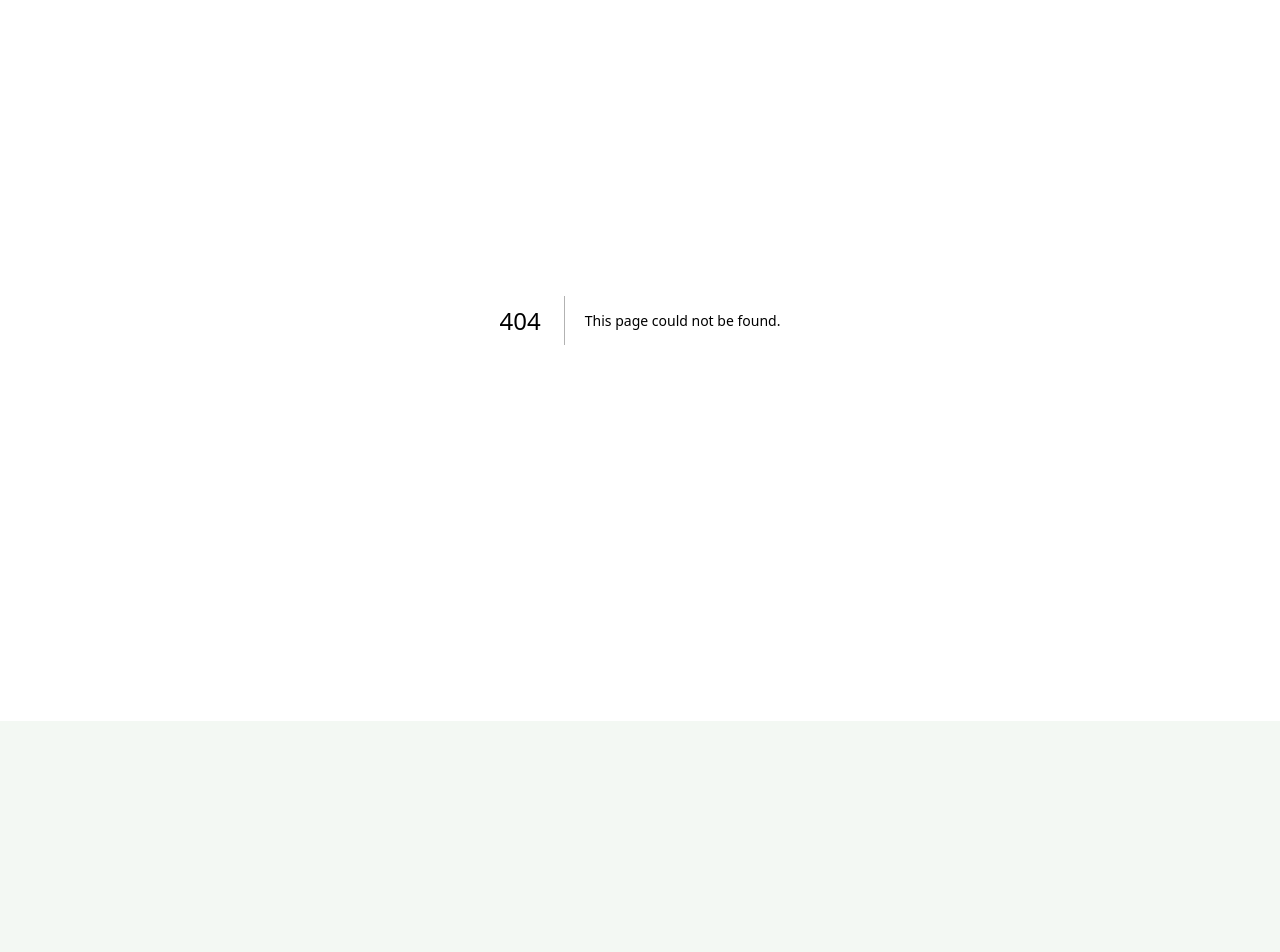
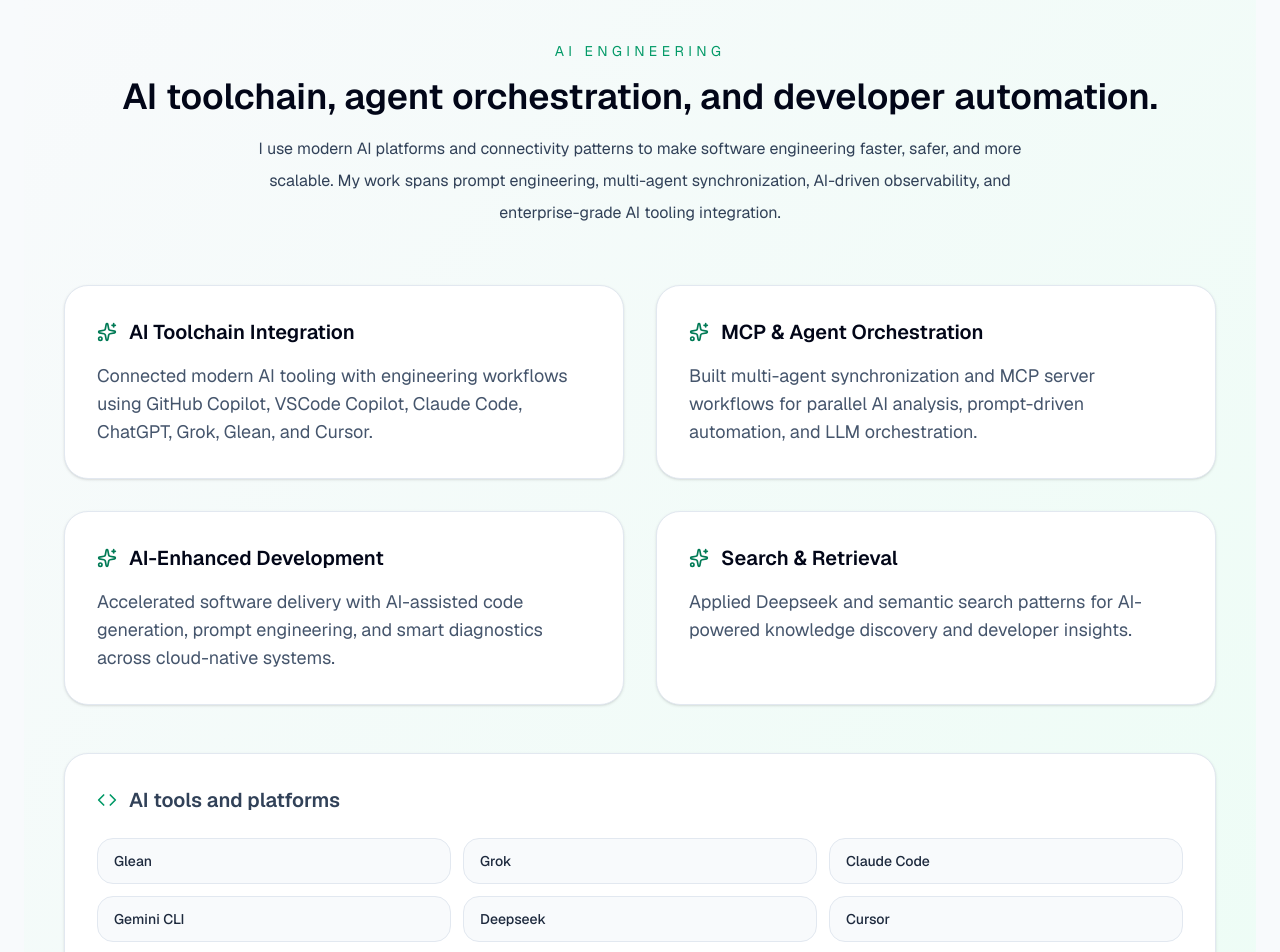
Before and after one commit to alialameedi/ali-alameedi-portfolio, a Next.js app: page /ai in a window 1280 px wide. Before the commit this address had no page. Shown: the part 160-1112 px from the top of the page. Before the commit the page ends 881 px from the top, so only its background shows below. Built offline with nearby package versions, Linux system fonts and the light colour scheme.

Commit message:
Add keywords + support for descriptions; better scraper parsing; add AI capabilities + experience

```diff
--- /dev/null
+++ b/src/app/ai/page.tsx
@@ -0,0 +1,9 @@
+import { AI } from '../../components/sections/AI';
+
+export default function AIPage() {
+  return (
+    <main className="min-h-screen bg-slate-50 px-6 py-10">
+      <AI />
+    </main>
+  );
+}
--- a/src/app/layout.tsx
+++ b/src/app/layout.tsx
@@ -1,7 +1,10 @@
+import Script from 'next/script';
 import type { Metadata } from 'next';
 import { Geist, Geist_Mono } from 'next/font/google';
 import './globals.css';
 import { TopNav } from '../components/TopNav';
+
+const BASE_URL = 'https://ali-alameedi-portfolio.pages.dev';
 
 const geistSans = Geist({
   variable: '--font-geist-sans',
@@ -15,22 +18,63 @@
 
 export const metadata: Metadata = {
   title: 'Ali Alameedi | Software Engineer Portfolio',
-  description: 'Software Engineer specializing in Java, cloud platforms, distributed systems, and AI-driven development. I design and build scalable backend systems, developer tools, and enterprise platforms that improve reliability, performance, and developer productivity.',
-  keywords: ['Ali Alameedi', 'HPC', 'distributed systems', 'AI engineering', 'platform engineering', 'cloud infrastructure', 'Java', 'Spring Boot', 'React', 'TypeScript'],
+  description: 'Software Engineer specializing in Java, Spring Boot, cloud platforms (Azure, AWS), distributed systems, microservices, backend architecture, platform engineering, and AI-enabled tooling. I build reliable enterprise systems, APIs, cloud-native services, and AI-driven engineering workflows that scale.',
+  keywords: [
+    'Ali Alameedi',
+    'Software Engineer',
+    'Java',
+    'Spring Boot',
+    'Cloud Computing',
+    'Azure',
+    'AWS',
+    'Distributed Systems',
+    'Microservices',
+    'API Design',
+    'Backend Engineering',
+    'Platform Engineering',
+    'DevOps',
+    'CI/CD',
+    'Enterprise Architecture',
+    'High Availability',
+    'Reliability Engineering',
+    'AI Engineering',
+    'Prompt Engineering',
+    'Multi-Agent Systems',
+    'Agent Synchronization',
+    'Multi-Agent Analysis',
+    'Parallel AI Workflows',
+    'MCP Server',
+    'MCP Orchestration',
+    'LLM Orchestration',
+    'AI Ops',
+    'AI Toolchain Integration',
+    'Cursor',
+    'Glean',
+    'ChatGPT',
+    'Grok',
+    'Claude Code',
+    'Gemini CLI',
+    'Deepseek',
+    'VSCode Copilot',
+    'GitHub Copilot',
+    'LLM',
+    'AI Tooling',
+    'AI Automation',
+  ],
   authors: [{ name: 'Ali Alameedi' }],
-  metadataBase: new URL('https://ali-alameedi-portfolio.pages.dev'),
+  metadataBase: new URL(BASE_URL),
   alternates: {
-    canonical: '/',
+    canonical: BASE_URL,
   },
   openGraph: {
     title: 'Ali Alameedi | Software Engineer',
-    description: 'Software Engineer specializing in Java, cloud platforms, distributed systems, and AI-driven development. I design and build scalable backend systems, developer tools, and enterprise platforms that improve reliability, performance, and developer productivity.',
-    url: 'https://ali-alameedi-portfolio.pages.dev/',
+    description: 'Software Engineer specializing in Java, Spring Boot, cloud platforms (Azure, AWS), distributed systems, microservices, platform engineering, and AI-enabled developer workflows.',
+    url: BASE_URL,
     siteName: 'Ali Alameedi Portfolio',
     type: 'website',
     images: [
       {
-        url: 'https://ali-alameedi-portfolio.pages.dev/og-preview.png',
+        url: `${BASE_URL}/og-preview.png`,
         width: 1200,
         height: 630,
         alt: 'Ali Alameedi Portfolio Preview',
@@ -40,9 +84,66 @@
   twitter: {
     card: 'summary_large_image',
     title: 'Ali Alameedi | Software Engineer',
-    description: 'Software Engineer specializing in Java, cloud platforms, distributed systems, and AI-driven development. I design and build scalable backend systems, developer tools, and enterprise platforms that improve reliability, performance, and developer productivity.',
-    images: ['https://ali-alameedi-portfolio.pages.dev/og-preview.png'],
+    description: 'Software Engineer specializing in Java, Spring Boot, cloud platforms (Azure, AWS), distributed systems, microservices, platform engineering, and AI-enabled developer workflows.',
+    images: [`${BASE_URL}/og-preview.png`],
   },
+};
+
+const identityGraph = {
+  '@context': 'https://schema.org',
+  '@type': 'Person',
+  name: 'Ali Alameedi',
+  jobTitle: 'Software Engineer',
+  description:
+    'Software Engineer specializing in Java, Spring Boot, cloud platforms (Azure, AWS), distributed systems, microservices, backend architecture, platform engineering, and AI-enabled tooling for developer productivity.',
+  url: BASE_URL,
+  image: `${BASE_URL}/og-preview.png`,
+  worksFor: {
+    '@type': 'Organization',
+    name: 'Software Engineering and Platform Systems',
+  },
+  sameAs: [
+    'https://github.com/alialameedi',
+    'https://www.linkedin.com/in/ali-alameedi',
+  ],
+  knowsAbout: [
+    'Java',
+    'Spring Boot',
+    'Cloud Computing',
+    'Azure',
+    'AWS',
+    'Distributed Systems',
+    'Microservices',
+    'API Design',
+    'Backend Engineering',
+    'Platform Engineering',
+    'DevOps',
+    'CI/CD',
+    'Enterprise Architecture',
+    'High Availability Systems',
+    'Reliability Engineering',
+    'AI Engineering',
+    'Prompt Engineering',
+    'Agent Synchronization',
+    'Multi-Agent Analysis',
+    'Parallel AI Workflows',
+    'MCP Server',
+    'MCP Orchestration',
+    'LLM Orchestration',
+    'AI Ops',
+    'AI Toolchain Integration',
+    'Cursor',
+    'Glean',
+    'ChatGPT',
+    'Grok',
+    'Claude Code',
+    'Gemini CLI',
+    'Deepseek',
+    'VSCode Copilot',
+    'GitHub Copilot',
+    'LLM Tooling',
+    'AI Tooling',
+  ],
 };
 
 export default function RootLayout({
@@ -53,6 +154,13 @@
   return (
     <html lang="en" data-scroll-behavior="smooth" className={`${geistSans.variable} ${geistMono.variable} h-full antialiased`}>
       <body className="min-h-full bg-slate-50 text-slate-950">
+        <Script
+          id="person-schema"
+          type="application/ld+json"
+          dangerouslySetInnerHTML={{
+            __html: JSON.stringify(identityGraph),
+          }}
+        />
         <TopNav />
         <main className="min-h-[calc(100vh-72px)]">{children}</main>
       </body>
--- a/src/components/TopNav.tsx
+++ b/src/components/TopNav.tsx
@@ -6,6 +6,7 @@
 const links = [
   { label: 'Home', href: '/' },
   { label: 'About', href: '/about' },
+  { label: 'AI', href: '/ai' },
   { label: 'Focus', href: '/focus' },
   { label: 'Projects', href: '/projects' },
   { label: 'Experience', href: '/experience' },
--- /dev/null
+++ b/src/components/sections/AI.tsx
@@ -0,0 +1,116 @@
+'use client';
+
+import { motion } from 'framer-motion';
+import { Brain, Code, Cloud, Zap, Server, Sparkles } from 'lucide-react';
+
+const aiCapabilities = [
+  {
+    title: 'AI Toolchain Integration',
+    description: 'Connected modern AI tooling with engineering workflows using GitHub Copilot, VSCode Copilot, Claude Code, ChatGPT, Grok, Glean, and Cursor.',
+  },
+  {
+    title: 'MCP & Agent Orchestration',
+    description: 'Built multi-agent synchronization and MCP server workflows for parallel AI analysis, prompt-driven automation, and LLM orchestration.',
+  },
+  {
+    title: 'AI-Enhanced Development',
+    description: 'Accelerated software delivery with AI-assisted code generation, prompt engineering, and smart diagnostics across cloud-native systems.',
+  },
+  {
+    title: 'Search & Retrieval',
+    description: 'Applied Deepseek and semantic search patterns for AI-powered knowledge discovery and developer insights.',
+  },
+];
+
+const tools = [
+  'Glean',
+  'Grok',
+  'Claude Code',
+  'Gemini CLI',
+  'Deepseek',
+  'Cursor',
+  'ChatGPT',
+  'VSCode Copilot',
+  'GitHub Copilot',
+  'MCP Server',
+  'LLM Orchestration',
+  'Agent Synchronization',
+  'Prompt Engineering',
+];
+
+export function AI() {
+  return (
+    <section className="py-20 px-6 bg-gradient-to-br from-slate-50 to-emerald-50">
+      <div className="mx-auto max-w-6xl">
+        <motion.div
+          initial={{ opacity: 0, y: 24 }}
+          animate={{ opacity: 1, y: 0 }}
+          transition={{ duration: 0.7 }}
+          className="text-center mb-14"
+        >
+          <p className="text-sm uppercase tracking-[0.32em] text-emerald-600 mb-4">AI Engineering</p>
+          <h1 className="text-3xl md:text-4xl font-semibold text-slate-950">
+            AI toolchain, agent orchestration, and developer automation.
+          </h1>
+          <p className="mx-auto mt-4 max-w-3xl text-base leading-8 text-slate-700">
+            I use modern AI platforms and connectivity patterns to make software engineering faster, safer, and more scalable. My work spans prompt engineering, multi-agent synchronization, AI-driven observability, and enterprise-grade AI tooling integration.
+          </p>
+        </motion.div>
+
+        <div className="grid gap-8 lg:grid-cols-2">
+          {aiCapabilities.map((capability, index) => (
+            <motion.div
+              key={capability.title}
+              initial={{ opacity: 0, y: 20 }}
+              whileInView={{ opacity: 1, y: 0 }}
+              transition={{ duration: 0.6, delay: index * 0.08 }}
+              viewport={{ once: true }}
+              className="rounded-3xl border border-slate-200 bg-white p-8 shadow-sm"
+            >
+              <div className="flex items-center gap-3 mb-4 text-emerald-700">
+                <Sparkles className="h-5 w-5" />
+                <h2 className="text-xl font-semibold text-slate-950">{capability.title}</h2>
+              </div>
+              <p className="text-slate-600 leading-7">{capability.description}</p>
+            </motion.div>
+          ))}
+        </div>
+
+        <div className="mt-12 rounded-3xl border border-slate-200 bg-white p-8 shadow-sm">
+          <div className="mb-6 flex flex-wrap items-center gap-3 text-slate-700">
+            <Code className="h-5 w-5 text-emerald-600" />
+            <h2 className="text-xl font-semibold">AI tools and platforms</h2>
+          </div>
+          <div className="grid gap-3 sm:grid-cols-2 xl:grid-cols-3">
+            {tools.map((tool) => (
+              <div key={tool} className="rounded-2xl border border-slate-200 bg-slate-50 px-4 py-3 text-sm font-medium text-slate-800">
+                {tool}
+              </div>
+            ))}
+          </div>
+        </div>
+
+        <div className="mt-12 grid gap-6 sm:grid-cols-2">
+          <div className="rounded-3xl border border-slate-200 bg-slate-900 p-8 text-white shadow-lg">
+            <div className="flex items-center gap-3 mb-4">
+              <Cloud className="h-5 w-5 text-emerald-300" />
+              <h3 className="text-lg font-semibold">Cloud + AI orchestration</h3>
+            </div>
+            <p className="text-slate-200 leading-7">
+              Integrated AI workflows with Azure and AWS infrastructure for secure, scalable delivery of intelligent engineering services.
+            </p>
+          </div>
+          <div className="rounded-3xl border border-slate-200 bg-slate-900 p-8 text-white shadow-lg">
+            <div className="flex items-center gap-3 mb-4">
+              <Server className="h-5 w-5 text-emerald-300" />
+              <h3 className="text-lg font-semibold">MCP server connectivity</h3>
+            </div>
+            <p className="text-slate-200 leading-7">
+              Built systems that connect MSP servers, agent controllers, and developer tooling to automate multi-agent analysis and AI-assisted development.
+            </p>
+          </div>
+        </div>
+      </div>
+    </section>
+  );
+}
--- a/src/components/sections/About.tsx
+++ b/src/components/sections/About.tsx
@@ -24,7 +24,7 @@
         <div className="grid gap-8 lg:grid-cols-[1.2fr_0.9fr] items-center">
           <div className="space-y-6 text-slate-700">
             <p className="text-lg leading-8">
-              I design and operate large-scale compute platforms for engineering teams that need reliability, speed, and simplicity.
+              I design and operate large-scale compute platforms for engineering teams that need reliability, speed, and simplicity. My work blends Java backend systems, Spring Boot microservices, cloud infrastructure, platform engineering, AI toolchain integration, prompt engineering, and multi-agent workflows into enterprise-grade solutions.
             </p>
             <div className="grid gap-4 sm:grid-cols-2">
               <motion.div
@@ -105,11 +105,23 @@
                   </span>
                   <span className="inline-flex items-center gap-1 rounded-full bg-gradient-to-r from-blue-100 to-emerald-100 px-3 py-1 text-xs font-medium text-blue-800 border border-blue-200">
                     <Zap className="h-3 w-3" />
-                    Cloud Infrastructure
+                    Cloud Architecture
                   </span>
-                  <span className="inline-flex items-center gap-1 rounded-full bg-gradient-to-r from-green-100 to-teal-100 px-3 py-1 text-xs font-medium text-green-800 border border-green-200">
+                  <span className="inline-flex items-center gap-1 rounded-full bg-gradient-to-r from-slate-100 to-emerald-100 px-3 py-1 text-xs font-medium text-slate-800 border border-slate-200">
+                    <Code className="h-3 w-3" />
+                    Java & Spring Boot
+                  </span>
+                  <span className="inline-flex items-center gap-1 rounded-full bg-gradient-to-r from-indigo-100 to-blue-100 px-3 py-1 text-xs font-medium text-indigo-800 border border-indigo-200">
+                    <Server className="h-3 w-3" />
+                    Backend & Platform Engineering
+                  </span>
+                  <span className="inline-flex items-center gap-1 rounded-full bg-gradient-to-r from-emerald-100 to-teal-100 px-3 py-1 text-xs font-medium text-green-800 border border-emerald-200">
                     <Brain className="h-3 w-3" />
-                    AI Engineering
+                    API Design & Microservices
+                  </span>
+                  <span className="inline-flex items-center gap-1 rounded-full bg-gradient-to-r from-purple-100 to-fuchsia-100 px-3 py-1 text-xs font-medium text-purple-800 border border-purple-200">
+                    <Brain className="h-3 w-3" />
+                    AI Tooling & Prompt Engineering
                   </span>
                 </div>
               </div>
--- a/src/components/sections/Hero.tsx
+++ b/src/components/sections/Hero.tsx
@@ -32,12 +32,12 @@
             animate={{ opacity: 1, y: 0 }}
             transition={{ duration: 0.8 }}
           >
-            <p className="text-sm uppercase tracking-[0.3em] text-emerald-700 mb-4">AI, HPC, and platform engineering</p>
+            <p className="text-sm uppercase tracking-[0.3em] text-emerald-700 mb-4">Java, Cloud, Distributed Systems, AI Tooling, and Platform Engineering</p>
             <h1 className="text-5xl md:text-6xl font-semibold text-slate-950 leading-tight mb-6">
               Ali Alameedi
             </h1>
             <p className="max-w-2xl text-lg text-slate-600 mb-8">
-              Building scalable HPC platforms with developer tools and automation.
+              Software Engineer building scalable backend systems, distributed services, cloud-native platform architecture, and AI-enabled developer workflows.
             </p>
 
             <div className="grid gap-4 sm:grid-cols-3 mb-10">
@@ -126,9 +126,9 @@
             </div>
             <div className="mt-6 text-slate-700">
               <p className="text-sm uppercase tracking-[0.24em] text-emerald-700 mb-2">Hello</p>
-              <h2 className="text-2xl font-semibold text-slate-950 mb-3">A welcoming, modern portfolio for engineering leadership.</h2>
+              <h2 className="text-2xl font-semibold text-slate-950 mb-3">A portfolio built around software engineering and scalable systems.</h2>
               <p className="text-base leading-7">
-                Focused on systems that scale, automation that reduces risk, and tools that make engineering teams more effective.
+                I deliver Java and Spring Boot services, cloud platform automation, distributed system reliability, and backend engineering at enterprise scale.
               </p>
             </div>
           </motion.div>
```
Also changed, not shown: 1 other file (tests, documents, lock files or other folders).
